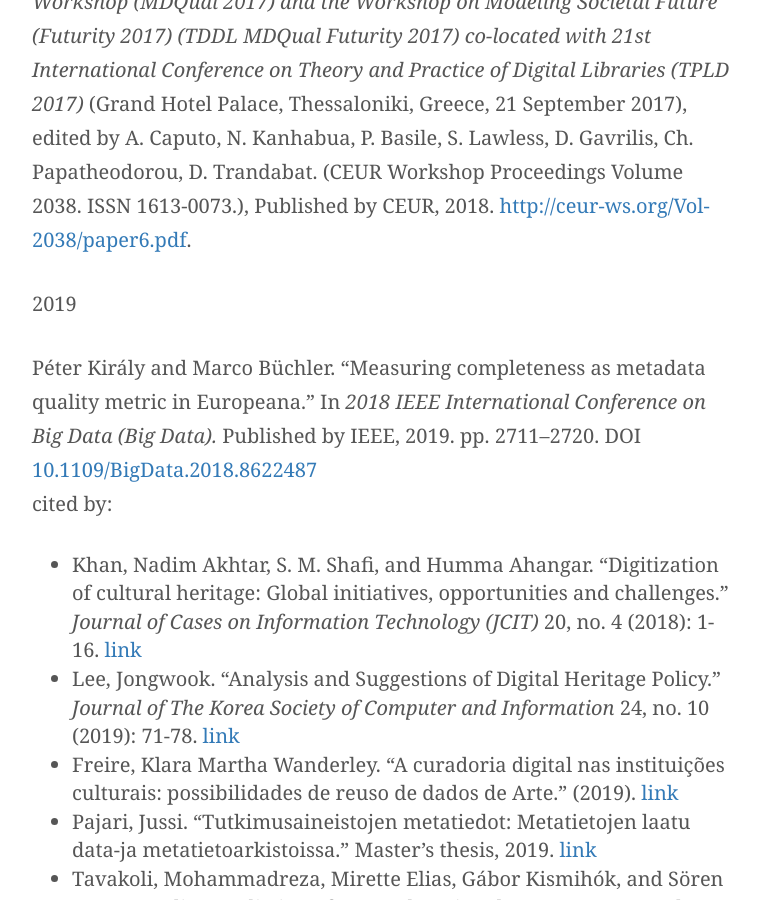
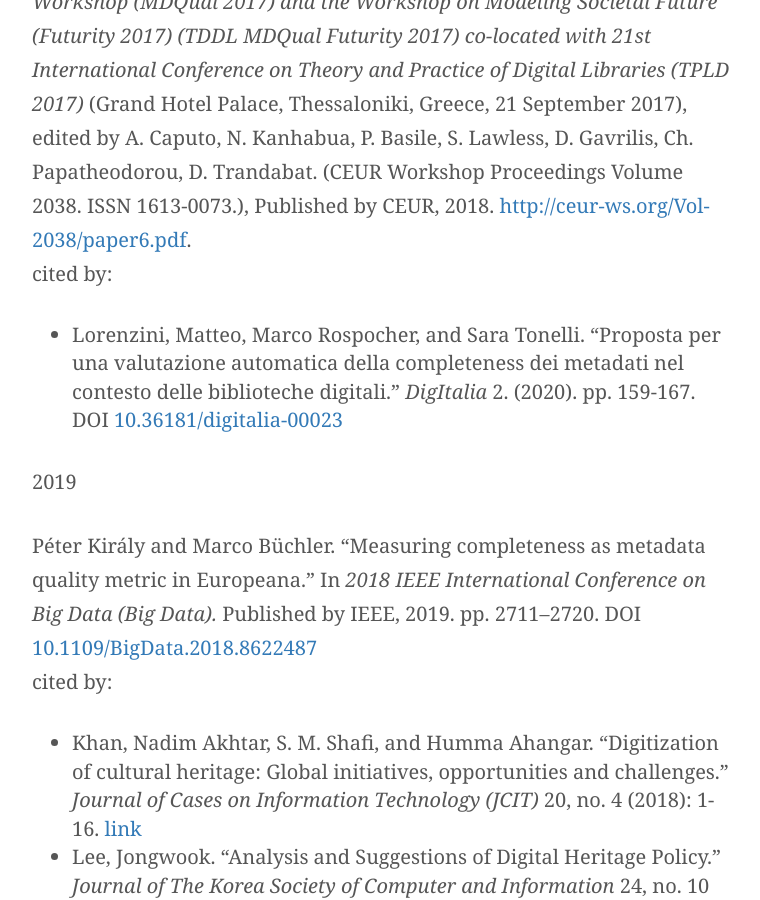
Before and after one commit to pkiraly/pkiraly.github.io, a Jekyll site: the page built from about.md, in a window 1280 px wide and 900 px high, scrolled down 3376 px. Shown: the whole window, without its empty margins (258-1018 px from the left). Built offline with Jekyll 4.4.1, drawn with Linux system fonts in a browser that asks for light colours; nearby versions of some CDN libraries; some web fonts are replaced; comment, search, counter and statistics services are not loaded; some of the changed text lies outside the part shown.

Commit message:
Update about.md

```diff
--- a/about.md
+++ b/about.md
@@ -50,7 +50,9 @@ Péter Király. “Measuring completeness as metadata quality metric in European
 
 2018
 
-Valentine Charles, Juliane Stiller, Péter Király, Werner Bailer, and Nuno Freire. "Data Quality Assessment in Europeana: Metrics for Multilinguality." In *Joint Proceedings of the 1st Workshop on Temporal Dynamics in Digital Libraries (TDDL 2017), the (Meta)-Data Quality Workshop (MDQual 2017) and the Workshop on Modeling Societal Future (Futurity 2017) (TDDL MDQual Futurity 2017) co-located with 21st International Conference on Theory and Practice of Digital Libraries (TPLD 2017)* (Grand Hotel Palace, Thessaloniki, Greece, 21 September 2017), edited by A. Caputo, N. Kanhabua, P. Basile, S. Lawless, D. Gavrilis, Ch. Papatheodorou, D. Trandabat. (CEUR Workshop Proceedings Volume 2038. ISSN 1613-0073.), Published by CEUR, 2018. [http://ceur-ws.org/Vol-2038/paper6.pdf](http://ceur-ws.org/Vol-2038/paper6.pdf).
+Valentine Charles, Juliane Stiller, Péter Király, Werner Bailer, and Nuno Freire. "Data Quality Assessment in Europeana: Metrics for Multilinguality." In *Joint Proceedings of the 1st Workshop on Temporal Dynamics in Digital Libraries (TDDL 2017), the (Meta)-Data Quality Workshop (MDQual 2017) and the Workshop on Modeling Societal Future (Futurity 2017) (TDDL MDQual Futurity 2017) co-located with 21st International Conference on Theory and Practice of Digital Libraries (TPLD 2017)* (Grand Hotel Palace, Thessaloniki, Greece, 21 September 2017), edited by A. Caputo, N. Kanhabua, P. Basile, S. Lawless, D. Gavrilis, Ch. Papatheodorou, D. Trandabat. (CEUR Workshop Proceedings Volume 2038. ISSN 1613-0073.), Published by CEUR, 2018. [http://ceur-ws.org/Vol-2038/paper6.pdf](http://ceur-ws.org/Vol-2038/paper6.pdf).<br/>
+cited by:<br/>
+ * Lorenzini, Matteo, Marco Rospocher, and Sara Tonelli. "Proposta per una valutazione automatica della completeness dei metadati nel contesto delle biblioteche digitali." _DigItalia_ 2. (2020). pp. 159-167. DOI [10.36181/digitalia-00023](https://doi.org/10.36181/digitalia-00023)
 
 2019
 
@@ -67,6 +69,7 @@ cited by:<br/>
  * Phillips, Mark Edward, Oksana L. Zavalina, and Hannah Tarver. "Exploring the utility of metadata record graphs and network analysis for metadata quality evaluation and augmentation." _International Journal of Metadata, Semantics and Ontologies_ 14, no. 2 (2020): 112-123. [link](https://www.inderscienceonline.com/doi/abs/10.1504/IJMSO.2020.108326)
  * Abgaz, Yalemisew, Amelie Dorn, José Luis Preza Díaz, and Gerda Koch. "Towards a Comprehensive Assessment of the Quality and Richness of the Europeana Metadata of food-related Images." In _Proceedings of the 1st International Workshop on Artificial Intelligence for Historical Image Enrichment and Access_, pp. 29-33. 2020. [link](https://www.aclweb.org/anthology/2020.ai4hi-1.5/)
  * Eder, Johann, and Vladimir A. Shekhovtsov. "Data Quality for Medical Data Lakelands." In _International Conference on Future Data and Security Engineering_, pp. 28-43. Springer, Cham, 2020. [link](https://link.springer.com/chapter/10.1007/978-3-030-63924-2_2)
+ * Lorenzini, Matteo, Marco Rospocher, and Sara Tonelli. "Proposta per una valutazione automatica della completeness dei metadati nel contesto delle biblioteche digitali." _DigItalia_ 2. (2020). pp. 159-167. DOI [10.36181/digitalia-00023](https://doi.org/10.36181/digitalia-00023)
  * Eder, Johann, and Vladimir A. Shekhovtsov. "Data quality for federated medical data lakes." _International Journal of Web Information Systems_ (2021). [link](https://www.emerald.com/insight/content/doi/10.1108/IJWIS-03-2021-0026/full/html)
  * Phillips, Mark Edward, and Hannah Tarver. "Investigating the use of metadata record graphs to analyze subject headings in the digital public library of America." _The Electronic Library_ (2021). [link](https://www.emerald.com/insight/content/doi/10.1108/EL-11-2020-0317/full/html)
  * Barrett, Susan A. "Participatory Description and Metadata Quality in Rapid Response Archives." _Collections_ (2021): 1550190620981038. [link](https://journals.sagepub.com/doi/abs/10.1177/1550190620981038)
```
